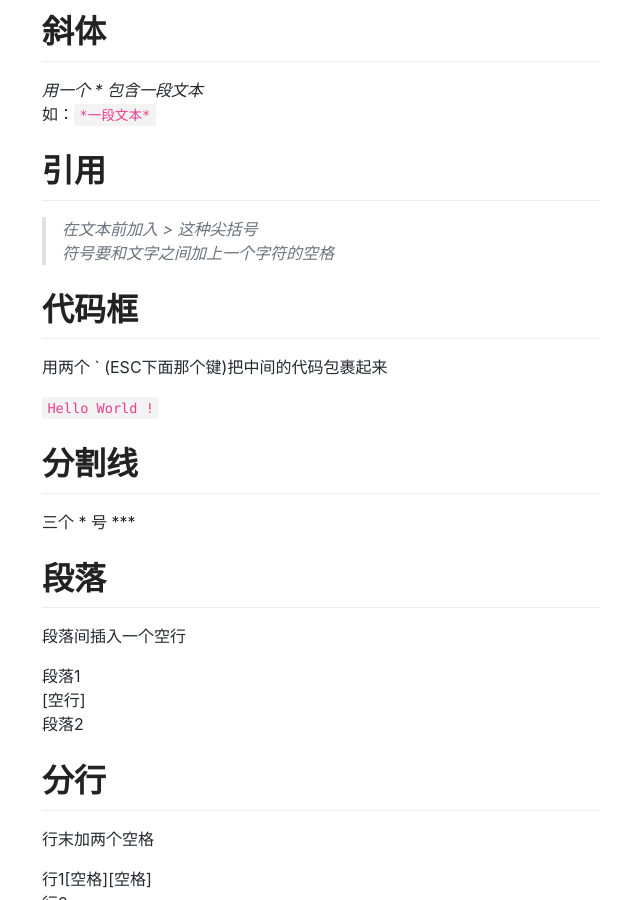
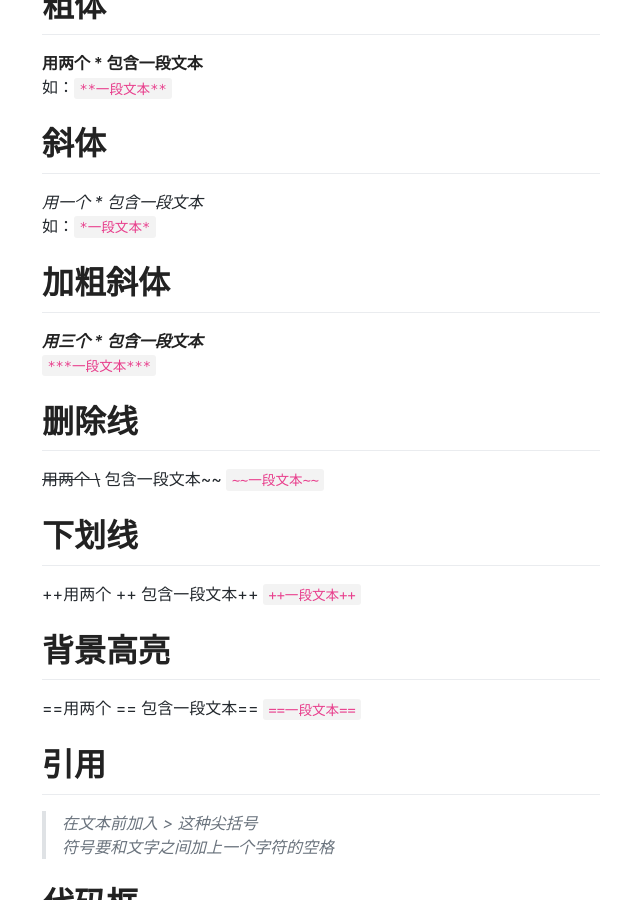
Before and after one commit to doosit/puhuanet.GitHub.io, a Jekyll site: the page built from wiki/Markdown语法.md, in a window 1280 px wide and 900 px high, scrolled down 1411 px. Shown: the whole window, without its empty margins (328-968 px from the left). Built offline with Jekyll 4.4.1, drawn with Linux system fonts in a browser that asks for light colours; nearby versions of some CDN libraries; our own code applies the rules of GitHub Pages for plain Markdown files; the repository's description, which GitHub fills in, is left out.

Commit message:
Update Markdown语法.md

```diff
--- a/wiki/Markdown语法.md
+++ b/wiki/Markdown语法.md
@@ -46,6 +46,22 @@ Markdown 是一种轻量级的标记语言
 *用一个 \* 包含一段文本*
 如：`*一段文本*`
 
+# 加粗斜体
+***用三个 \* 包含一段文本***
+`***一段文本***`
+
+# 删除线
+~~用两个 \~~ 包含一段文本~~
+`~~一段文本~~`
+
+# 下划线
+++用两个 \++ 包含一段文本++
+`++一段文本++`
+
+# 背景高亮
+==用两个 \== 包含一段文本==
+`==一段文本==`
+
 # 引用
 > 在文本前加入 > 这种尖括号
 > 符号要和文字之间加上一个字符的空格
```
